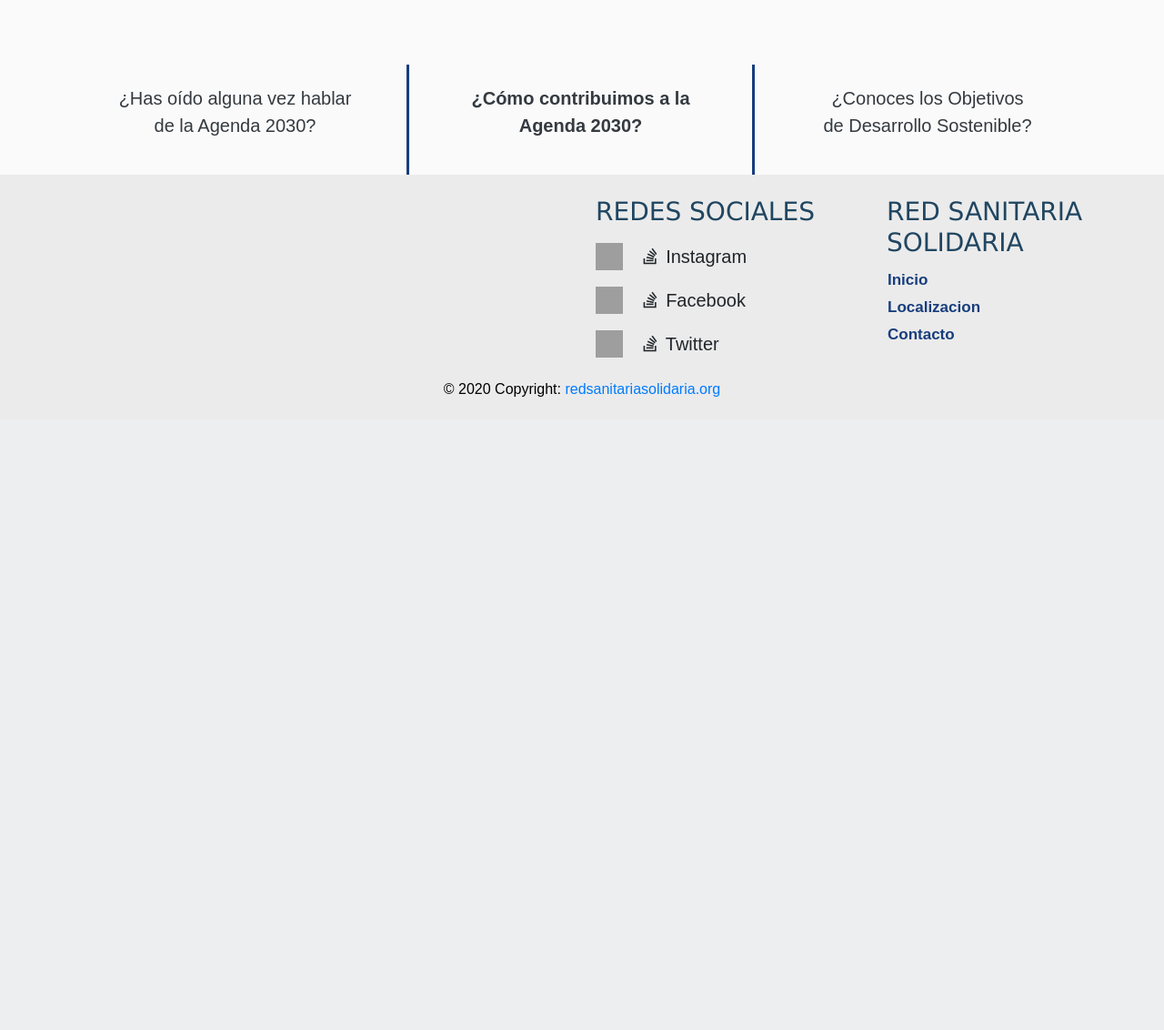
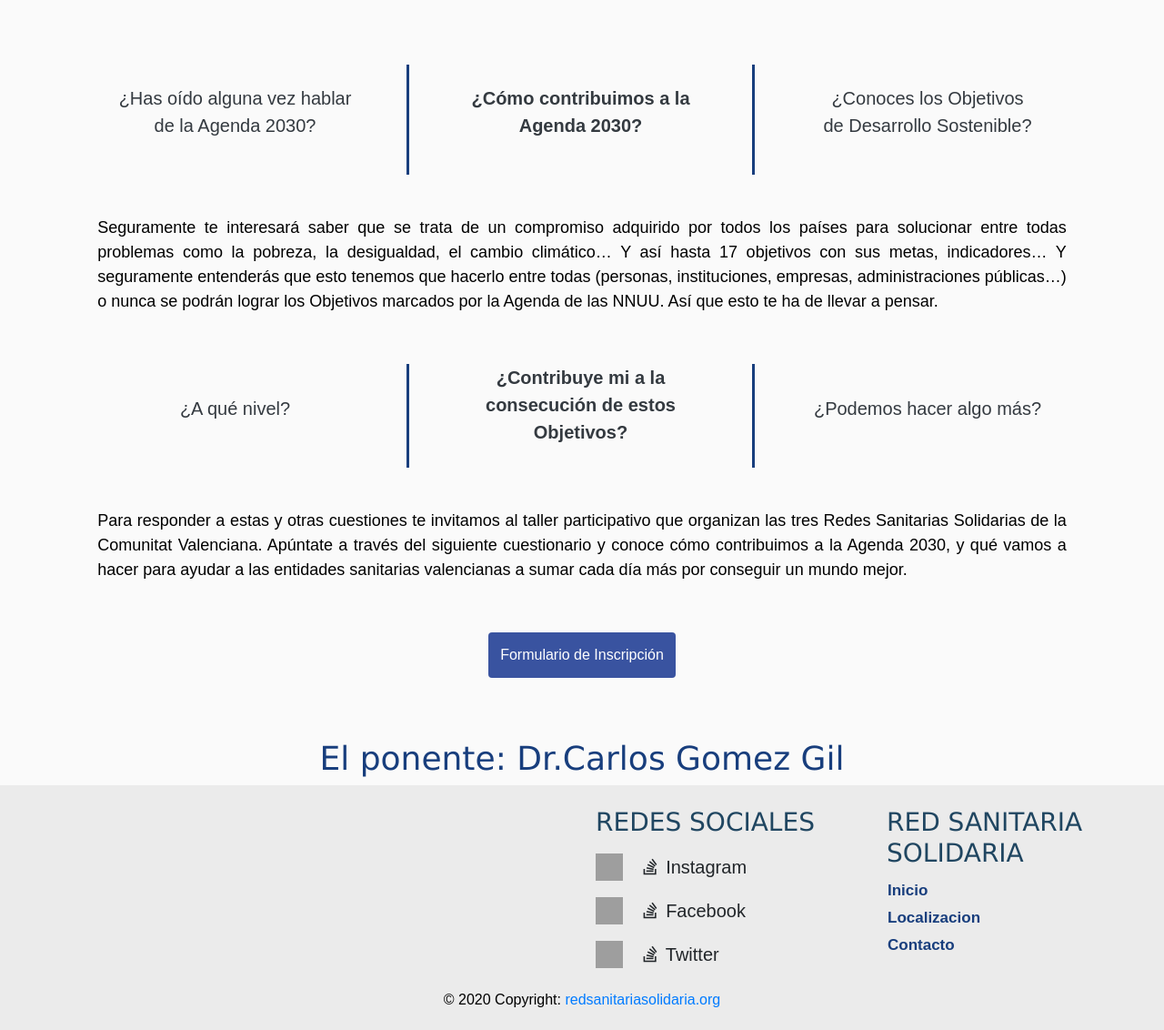
Before and after one commit to Partexedd/ProyectoIntegradoONG, a Symfony app: template templates/main/jornadas.html.twig in a window 1280 px wide; the page is wider, and only the part inside the window is pictured. Shown: the part 567-1699 px from the top of that part at 91% size. Before the commit the page ends 1003 px from the top of that part, so only its background shows below. Run offline with Twig, Linux system fonts and the light colour scheme; the template is opened without the code that fills it, so the values that code supplies are empty; some libraries are stand-ins or nearby versions; grey boxes are pictures that could not be loaded.

Commit message:
Avanzo en contacto y jornadas

```diff
--- a/public/css/estilosContacto.css
+++ b/public/css/estilosContacto.css
@@ -30,12 +30,12 @@ label{
 input{
     margin: 1% 0%;
 }
-.btn{
+.boton{
     background-color: #3953a0;
     color: #fff;
     border-radius: 0px !important;
 }
-.btn:hover{
+.boton:hover{
     background-color: #425dac;
     color: #fff;
     border-radius: 0px !important;
--- a/public/css/estilosJornadas.css
+++ b/public/css/estilosJornadas.css
@@ -1,3 +1,25 @@
+h1{
+    margin-top: 6%;
+}
+.linkh1, .linkh1:hover{
+    text-decoration: none;
+    color: #183e7d;
+}
+.divUno, .divDos{
+    border-right: solid 3px #183e7d;
+     padding:2% 3%;
+}
 .Ag30{
-
+    font-size: 18px;
+    margin: 4% 2% 5% 2%;
 }
+.boton{
+    background-color: #3953a0;
+    color: #fff;
+    padding: 12px;
+}
+.boton:hover{
+    background-color: #425dac;
+    color: #fff;
+    padding: 12px;
+}
--- a/templates/main/contacto.html.twig
+++ b/templates/main/contacto.html.twig
@@ -64,14 +64,14 @@
                 <input name="asunto" class="form-control" type="text"></input>
                 <label for="mensaje">Tu mensaje</label><br>
                 <textarea name="mensaje" class="form-control" type="text" style="height:200px;resize:none;" cols="40" rows="20"></textarea><br>
-                <button class="btn">Enviar</button>
+                <button class="btn boton">Enviar</button>
             </form>
         </article>
         <!-- Modelo de adhesión de la RSS -->
         <article class="row">
             <div class="col-12 text-center text-dark">
                 <h1>Modelo de adhesión a la RSS de tu provincia</h1>
-                <a href="https://redsanitariasolidaria.org/wp-content/uploads/2018/10/MODELO-DOCUMENTO-ADHESIO%CC%81N-A-RSS.pdf" target="_blank"><button class="btn modelo">Ver modelo</button></a>
+                <a href="https://redsanitariasolidaria.org/wp-content/uploads/2018/10/MODELO-DOCUMENTO-ADHESIO%CC%81N-A-RSS.pdf" target="_blank"><button class="btn modelo boton">Ver modelo</button></a>
             </div>
     </section>
 {% endblock %}
--- a/templates/main/jornadas.html.twig
+++ b/templates/main/jornadas.html.twig
@@ -1,7 +1,6 @@
 {% extends "main/layout.html.twig" %}
 {% block head %}
     <link rel="stylesheet" href="./css/estilosJornadas.css">
-    <script src="./js/scriptContacto.js"></script>
 {% endblock %}
 {% block titulo %}Jornadas Formativas{% endblock %}
 {% block contenido %}
@@ -9,8 +8,8 @@
     <section class="container">
     <!-- Descripción de contacto -->
         <article style="margin-top:4%;" class="text-center">
-        <div class="row Ag30">
-                <div style="border-right: solid 3px #183e7d; padding:2% 3%;" class="col-4">
+        <div class="row">
+            <div class="col-4 divUno">
                 <p class="text-dark">¿Has oído alguna vez hablar<br> de la Agenda 2030?</p>
             </div>
             <div style="border-right: solid 3px #183e7d; width: 15px; padding:2% 3%;" class="col-4">
@@ -20,6 +19,32 @@
                 <p class="text-dark">¿Conoces los Objetivos<br> de Desarrollo Sostenible?</p>
             </div>
         </div>
+        <div class="text-justify Ag30">
+        Seguramente te interesará saber que se trata de un compromiso adquirido por todos los países para
+        solucionar entre todas problemas como la  pobreza, la desigualdad, el cambio climático…
+        Y así hasta 17 objetivos con sus metas, indicadores… Y seguramente entenderás que esto tenemos que hacerlo
+        entre todas (personas, instituciones, empresas, administraciones públicas…) o nunca se podrán lograr los
+        Objetivos marcados por la Agenda de las NNUU. Así que esto te ha de llevar a pensar.
+        </div>
+        <div class="row">
+            <div style="padding:3% 3%;" class="col-4 divDos">
+                <p class="text-dark">¿A qué nivel?</p>
+            </div>
+            <div style="border-right: solid 3px #183e7d; width: 15px; padding:0% 3%;" class="col-4">
+                <p class="text-dark font-weight-bold">¿Contribuye mi a la<br> consecución de estos Objetivos?</p>
+            </div>
+            <div style="padding:3% 3%;" class="col-4">
+                <p class="text-dark">¿Podemos hacer algo más?</p>
+            </div>
+        </div>
+        <div class="text-justify Ag30">
+        Para responder a estas y otras cuestiones te invitamos al taller participativo que organizan
+        las tres Redes Sanitarias Solidarias de la Comunitat Valenciana. Apúntate a través del siguiente
+        cuestionario y conoce cómo contribuimos a la Agenda 2030, y qué vamos a hacer para ayudar a las entidades
+        sanitarias valencianas a sumar cada día más por conseguir un mundo mejor.
+        </div>
+        <a href="https://www.encuestafacil.com/RespWeb/Qn.aspx?EID=2563232"><button class="btn boton">Formulario de Inscripción</button></a>
+        <h1><a href="https://carlosgomezgil.com/" target="_blank" class="linkh1">El ponente: Dr.Carlos Gomez Gil</a></h1>
         </article>
     </section>
 {% endblock %}
```
Also changed, not shown: public/img/jornadas/carlos-gomez-gil-150x150.jpg (added). Lines whose indentation alone changed are shown as unchanged.
